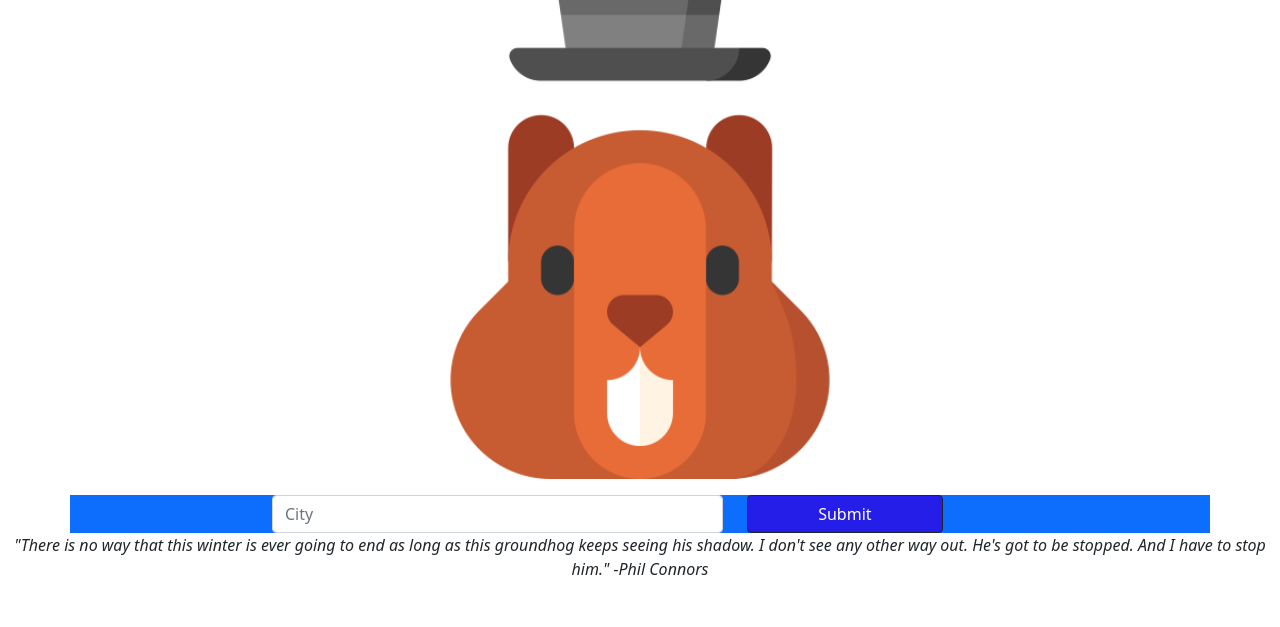
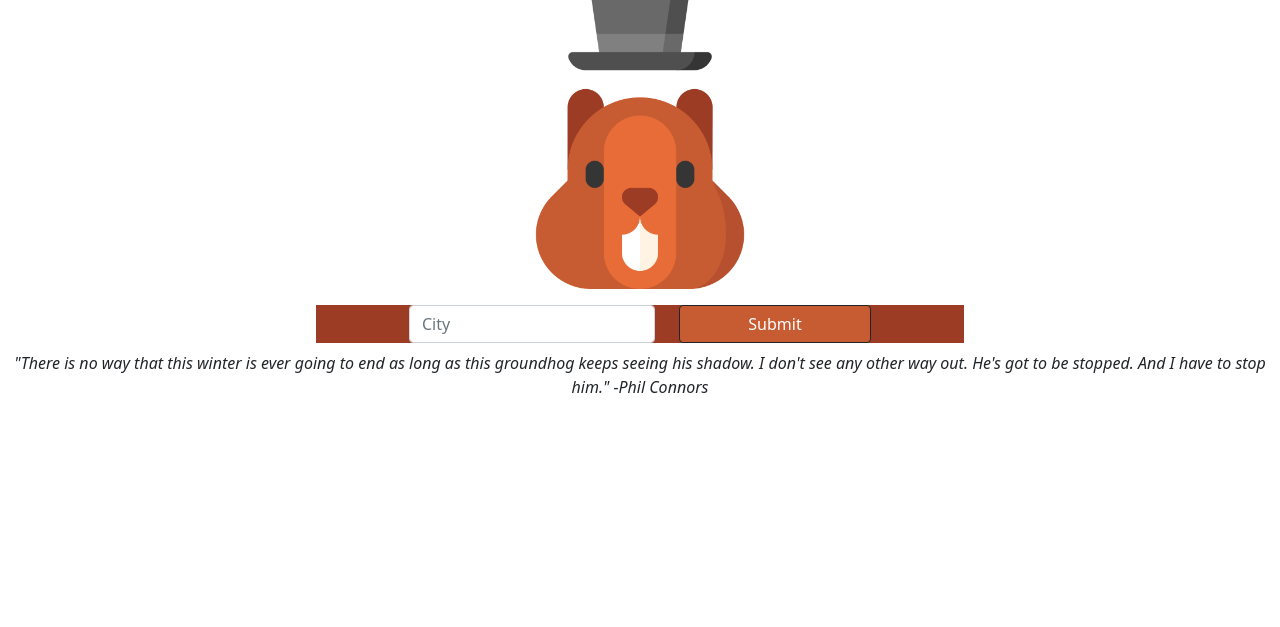
Before and after one commit to Navi-beep/Weather_API_JS, a plain HTML site: page index.html in a window 1280 px wide. Shown: the part 173-800 px from the top of the page. Drawn offline with nearby package versions, Linux system fonts and the light colour scheme; a script that the page names is missing.

Commit message:
changed sizing

```diff
--- a/index.html
+++ b/index.html
@@ -19,21 +19,21 @@
              </div>
         </nav>
 
-        <div class="container mw-50 mh-50">
+        <div class="container w-50 p-2">
              <h1 class="text-center" id="top-header">Ask the groundhog about the weather! Give him a city.</h1>
 
              <div class="row justify-content-center">
-               <img class="img-fluid w-50 mw-50 h-50" src="/groundhog.png" alt="cute groundhog">
+               <img class="img-fluid w-50 h-50" src="/groundhog.png" alt="cute groundhog">
                </div>
 
-             <div class="d-flex row mt-3 bg-primary">
+             <div class="d-flex row mt-3" style="background-color: #9c3c25;">
                      <form action="" id="weatherForm">
-                             <div class="row justify-content-center">
+                             <div class="row justify-content-center mw-50">
                                 <div class="col-5">
                                      <input class="form-control" id="inputCity" name="city" type="text" placeholder="City">
                                 </div>
-                                <div class="col-3">
-                                     <input type="submit" class="btn btn-dark d-block w-75" style="background-color: #251ee8;">
+                                <div class="col-4">
+                                     <input type="submit" class="btn btn-dark d-block w-100" style="background-color: #c75b31;">
                                 </div>
 
                              </div>
```
